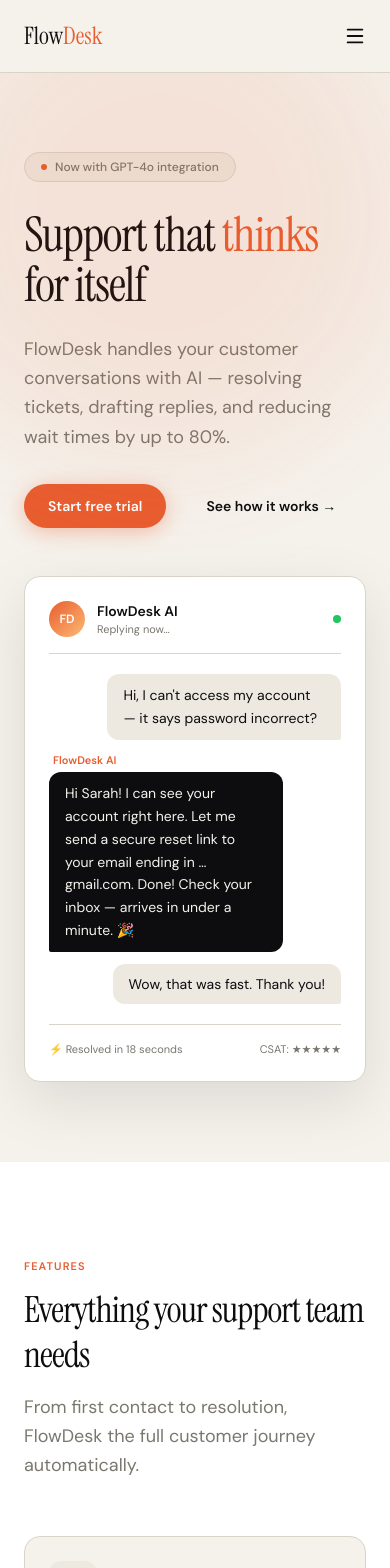
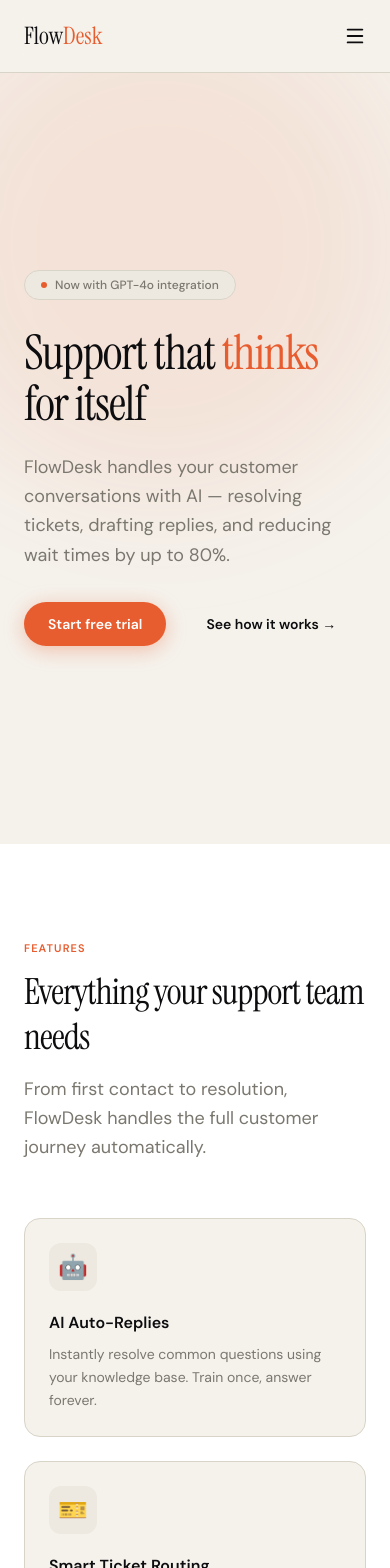
Before and after one commit to owinogabriel/flowdesk, a React (Vite) app: page / in a window 390 px wide. Shown: the top 1568 px of the page. Built offline with nearby package versions, Linux system fonts and the light colour scheme.

Commit message:
feat: initial FlowDesk site — full 4-page React/TS/Tailwind build.

```diff
--- a/src/App.tsx
+++ b/src/App.tsx
@@ -5,12 +5,14 @@
 import PricingPage from "./pages/PricingPage";
 import AboutPage from "./pages/AboutPage";
 import ContactPage from "./pages/ContactPage";
+import { useScrollToTop } from "./hooks/useScrollToTop";
 
 export default function App() {
+  useScrollToTop();
+
   return (
     <div className="min-h-screen flex flex-col">
       <Navbar />
-
       <main className="flex-1 pt-[72px]">
         <Routes>
           <Route path="/" element={<HomePage />} />
@@ -19,7 +21,6 @@
           <Route path="/contact" element={<ContactPage />} />
         </Routes>
       </main>
-
       <Footer />
     </div>
   );
--- a/src/components/sections/FeaturesSection.tsx
+++ b/src/components/sections/FeaturesSection.tsx
@@ -1,37 +1,70 @@
+import { useScrollAnimation } from "../../hooks/useScrollAnimation";
 import { FEATURES } from "../../data/siteData";
+import SectionHeader from "../ui/SectionHeader";
 import type { Feature } from "../../types";
-import SectionHeader from "../ui/SectionHeader";
 
-export default function FeatureSection() {
+// delay classes so cards cascade in one by one
+const DELAY_CLASSES = [
+  "animate-fade-up",
+  "animate-fade-up-delay-1",
+  "animate-fade-up-delay-2",
+  "animate-fade-up-delay-3",
+  "animate-fade-up-delay-1",
+  "animate-fade-up-delay-2",
+];
+
+function FeatureCard({
+  icon,
+  title,
+  description,
+  delayClass,
+  isVisible,
+}: Feature & { delayClass: string; isVisible: boolean }) {
+  return (
+    <div
+      className={`group p-6 border border-border rounded-2xl bg-paper hover:-translate-y-1.5 hover:shadow-[0_16px_40px_rgba(13,13,15,0.08)] transition-all duration-300 cursor-default ${delayClass} ${isVisible ? "is-visible" : ""}`}
+    >
+      <div className="w-12 h-12 bg-cream rounded-xl flex items-center justify-center text-2xl mb-5 group-hover:bg-accent/10 transition-colors">
+        {icon}
+      </div>
+      <h3 className="font-semibold text-base mb-2">{title}</h3>
+      <p className="text-muted text-sm leading-relaxed">{description}</p>
+    </div>
+  );
+}
+
+export default function FeaturesSection() {
+  const header = useScrollAnimation();
+  const grid = useScrollAnimation();
+
   return (
     <section className="bg-white py-24 px-6 lg:px-16">
       <div className="max-w-7xl mx-auto">
-        <SectionHeader
-          label="Features"
-          title="Everything your support team needs"
-          subtitle="From first contact to resolution, FlowDesk the full customer journey automatically."
-        />
+        <div
+          ref={header.ref}
+          className={`animate-fade-up ${header.isVisible ? "is-visible" : ""}`}
+        >
+          <SectionHeader
+            label="Features"
+            title="Everything your support team needs"
+            subtitle="From first contact to resolution, FlowDesk handles the full customer journey automatically."
+          />
+        </div>
 
-        <div className="grid grid-cols-1 sm:grid-cols-2 lg:grid-cols-3 gap-6 mt-14">
-          {FEATURES.map((feature) => (
-            <FeatureCard key={feature.title} {...feature} />
+        <div
+          ref={grid.ref}
+          className="grid grid-cols-1 sm:grid-cols-2 lg:grid-cols-3 gap-6 mt-14"
+        >
+          {FEATURES.map((feature, index) => (
+            <FeatureCard
+              key={feature.title}
+              {...feature}
+              delayClass={DELAY_CLASSES[index]}
+              isVisible={grid.isVisible}
+            />
           ))}
         </div>
       </div>
     </section>
   );
 }
-
-function FeatureCard({ icon, title, description }: Feature) {
-  return (
-    <div className="group p-6 border border-border rounded-2xl bg-paper hover:-translate-y-1.5 hover:shadow-[0_16px_40px_rgba(13,13,15,0.08)] transition-all duration-300 cursor-default">
-      {/* Icon box */}
-      <div className="w-12 h-12 bg-cream rounded-xl flex items-center justify-center text-2xl mb-5 group-hover:bg-accent/10 transition-colors">
-        {icon}
-      </div>
-
-      <h3 className="font-semibold text-base mb-2">{title}</h3>
-      <p className="text-muted text-sm leading-relaxed">{description}</p>
-    </div>
-  );
-}
--- a/src/components/sections/HeroSection.tsx
+++ b/src/components/sections/HeroSection.tsx
@@ -1,32 +1,31 @@
+import { useScrollAnimation } from "../../hooks/useScrollAnimation";
 import Button from "../ui/Button";
 
 export default function HeroSection() {
+  const left = useScrollAnimation({ threshold: 0.1 });
+  const right = useScrollAnimation({ threshold: 0.1 });
+
   return (
     <section className="min-h-[calc(100vh-72px)] grid grid-cols-1 lg:grid-cols-2 items-center gap-12 px-6 lg:px-16 py-20 max-w-7xl mx-auto relative overflow-hidden">
-      {/* Background glow — decorative circle behind the right column */}
       <div className="absolute top-[-10%] right-[-5%] w-[500px] h-[500px] rounded-full bg-accent/10 blur-3xl pointer-events-none" />
 
-      {/* ── LEFT: Copy ── */}
-      <div className="flex flex-col items-start">
-        {/* Pill badge */}
+      {/* Left — attach ref and visibility class */}
+      <div
+        ref={left.ref}
+        className={`flex flex-col items-start animate-fade-up ${left.isVisible ? "is-visible" : ""}`}
+      >
         <div className="inline-flex items-center gap-2 bg-cream border border-border rounded-full px-4 py-1.5 text-xs font-medium text-muted mb-7">
           <span className="w-1.5 h-1.5 rounded-full bg-accent" />
           Now with GPT-4o integration
         </div>
-
-        {/* Headline */}
         <h1 className="font-serif text-5xl md:text-6xl lg:text-[4.5rem] leading-[1.05] tracking-tight mb-6">
           Support that <em className="text-accent not-italic">thinks</em> for
           itself
         </h1>
-
-        {/* Subheadline */}
         <p className="text-muted text-lg max-w-md mb-8 leading-relaxed">
           FlowDesk handles your customer conversations with AI — resolving
           tickets, drafting replies, and reducing wait times by up to 80%.
         </p>
-
-        {/* CTAs */}
         <div className="flex items-center gap-4 flex-wrap">
           <Button to="/pricing" variant="primary">
             Start free trial
@@ -37,9 +36,11 @@
         </div>
       </div>
 
-      {/* ── RIGHT: Chat mockup ── */}
-      <div className="bg-white border border-border rounded-2xl p-6 shadow-[0_20px_60px_rgba(13,13,15,0.1)]">
-        {/* Chat header */}
+      {/* Right — slight delay so it follows the left column */}
+      <div
+        ref={right.ref}
+        className={`bg-white border hidden lg:block  border-border rounded-2xl p-6 shadow-[0_20px_60px_rgba(13,13,15,0.1)] animate-fade-up-delay-1 ${right.isVisible ? "is-visible" : ""}`}
+      >
         <div className="flex items-center gap-3 pb-4 border-b border-border mb-5">
           <div className="w-9 h-9 rounded-full bg-gradient-to-br from-accent to-orange-300 flex items-center justify-center text-white text-xs font-bold flex-shrink-0">
             FD
@@ -50,17 +51,12 @@
           </div>
           <div className="w-2 h-2 rounded-full bg-green-500 ml-auto" />
         </div>
-
-        {/* Messages */}
         <div className="space-y-3">
-          {/* User message — aligned right */}
           <div className="flex justify-end">
             <div className="max-w-[80%] bg-cream text-ink text-sm px-4 py-2.5 rounded-xl rounded-br-sm leading-relaxed">
               Hi, I can't access my account — it says password incorrect?
             </div>
           </div>
-
-          {/* AI message — aligned left */}
           <div className="flex flex-col items-start">
             <p className="text-[11px] font-semibold text-accent mb-1 ml-1">
               FlowDesk AI
@@ -71,16 +67,12 @@
               inbox — arrives in under a minute. 🎉
             </div>
           </div>
-
-          {/* User reply */}
           <div className="flex justify-end">
             <div className="max-w-[80%] bg-cream text-ink text-sm px-4 py-2.5 rounded-xl rounded-br-sm">
               Wow, that was fast. Thank you!
             </div>
           </div>
         </div>
-
-        {/* Footer stat */}
         <div className="flex items-center mt-5 pt-4 border-t border-border text-[11px] text-muted">
           <span>⚡ Resolved in 18 seconds</span>
           <span className="ml-auto">CSAT: ★★★★★</span>
--- a/src/components/sections/HowItWorksSection.tsx
+++ b/src/components/sections/HowItWorksSection.tsx
@@ -1,30 +1,44 @@
+import { useScrollAnimation } from "../../hooks/useScrollAnimation";
 import { STEPS } from "../../data/siteData";
 import SectionHeader from "../ui/SectionHeader";
 
+const DELAY_CLASSES = [
+  "animate-fade-up",
+  "animate-fade-up-delay-1",
+  "animate-fade-up-delay-2",
+];
+
 export default function HowItWorksSection() {
+  const header = useScrollAnimation();
+  const steps = useScrollAnimation();
+
   return (
     <section className="bg-paper py-24 px-6 lg:px-16">
       <div className="max-w-7xl mx-auto">
-        <SectionHeader
-          label="How it works"
-          title="Up and running in minutes"
-          subtitle="No engineering required. Connect your channels and let FlowDesk handle the rest."
-        />
+        <div
+          ref={header.ref}
+          className={`animate-fade-up ${header.isVisible ? "is-visible" : ""}`}
+        >
+          <SectionHeader
+            label="How it works"
+            title="Up and running in minutes"
+            subtitle="No engineering required. Connect your channels and let FlowDesk handle the rest."
+          />
+        </div>
 
-        <div className="grid grid-cols-1 md:grid-cols-3 gap-10 mt-14 relative">
-          {/* Dashed line connecting the three steps — hidden on mobile */}
+        <div
+          ref={steps.ref}
+          className="grid grid-cols-1 md:grid-cols-3 gap-10 mt-14 relative"
+        >
           <div className="hidden md:block absolute top-[26px] left-[22%] right-[22%] h-px border-t-2 border-dashed border-border" />
-
-          {STEPS.map((step) => (
+          {STEPS.map((step, index) => (
             <div
               key={step.number}
-              className="flex flex-col items-center text-center"
+              className={`flex flex-col items-center text-center ${DELAY_CLASSES[index]} ${steps.isVisible ? "is-visible" : ""}`}
             >
-              {/* Step number circle */}
               <div className="relative z-10 w-14 h-14 rounded-full bg-ink text-paper flex items-center justify-center font-serif text-xl italic mb-6 shadow-[0_0_0_6px_theme(colors.paper)]">
                 {step.number}
               </div>
-
               <h3 className="font-semibold text-base mb-2">{step.title}</h3>
               <p className="text-muted text-sm leading-relaxed max-w-[220px]">
                 {step.description}
--- a/src/components/sections/TestimonialsSection.tsx
+++ b/src/components/sections/TestimonialsSection.tsx
@@ -1,11 +1,28 @@
+import { useScrollAnimation } from "../../hooks/useScrollAnimation";
 import { TESTIMONIALS } from "../../data/siteData";
 import SectionHeader from "../ui/SectionHeader";
 import type { Testimonial } from "../../types";
 
-function TestimonialCard({ quote, name, role, initials, color }: Testimonial) {
+const DELAY_CLASSES = [
+  "animate-fade-up",
+  "animate-fade-up-delay-1",
+  "animate-fade-up-delay-2",
+  "animate-fade-up-delay-3",
+];
+
+function TestimonialCard({
+  quote,
+  name,
+  role,
+  initials,
+  color,
+  delayClass,
+  isVisible,
+}: Testimonial & { delayClass: string; isVisible: boolean }) {
   return (
-    <div className="bg-white border border-border rounded-2xl p-7 flex flex-col gap-5">
-      {/* Stars */}
+    <div
+      className={`bg-white border border-border rounded-2xl p-7 flex flex-col gap-5 ${delayClass} ${isVisible ? "is-visible" : ""}`}
+    >
       <div className="flex gap-0.5">
         {Array.from({ length: 5 }).map((_, i) => (
           <span key={i} className="text-accent text-sm">
@@ -13,13 +30,9 @@
           </span>
         ))}
       </div>
-
-      {/* Quote */}
       <p className="font-serif text-lg leading-relaxed italic text-ink flex-1">
         "{quote}"
       </p>
-
-      {/* Author */}
       <div className="flex items-center gap-3 pt-4 border-t border-border">
         <div
           className="w-10 h-10 rounded-full flex items-center justify-center text-white text-sm font-bold flex-shrink-0"
@@ -37,14 +50,30 @@
 }
 
 export default function TestimonialsSection() {
+  const header = useScrollAnimation();
+  const cards = useScrollAnimation();
+
   return (
     <section className="bg-cream py-24 px-6 lg:px-16">
       <div className="max-w-7xl mx-auto">
-        <SectionHeader label="Testimonials" title="Loved by support teams" />
+        <div
+          ref={header.ref}
+          className={`animate-fade-up ${header.isVisible ? "is-visible" : ""}`}
+        >
+          <SectionHeader label="Testimonials" title="Loved by support teams" />
+        </div>
 
-        <div className="grid grid-cols-1 md:grid-cols-2 gap-6 mt-14">
-          {TESTIMONIALS.map((t) => (
-            <TestimonialCard key={t.name} {...t} />
+        <div
+          ref={cards.ref}
+          className="grid grid-cols-1 md:grid-cols-2 gap-6 mt-14"
+        >
+          {TESTIMONIALS.map((t, index) => (
+            <TestimonialCard
+              key={t.name}
+              {...t}
+              delayClass={DELAY_CLASSES[index]}
+              isVisible={cards.isVisible}
+            />
           ))}
         </div>
       </div>
--- a/src/index.css
+++ b/src/index.css
@@ -54,3 +54,14 @@
     transform: translateY(0);
   }
 }
+
+@layer utilities {
+  .page-fade {
+    animation: pageFadeIn 0.35s ease both;
+  }
+
+  @keyframes pageFadeIn {
+    from { opacity: 0; transform: translateY(10px); }
+    to   { opacity: 1; transform: translateY(0); }
+  }
+}
--- a/src/pages/AboutPage.tsx
+++ b/src/pages/AboutPage.tsx
@@ -54,7 +54,8 @@
 
 export default function AboutPage() {
   return (
-    <>
+    <div className="page-fade">
+
       {/* HERO */}
       <section className="py-24 px-6 lg:px-16">
         <div className="max-w-7xl mx-auto grid grid-cols-1 lg:grid-cols-2 gap-16 items-center">
@@ -159,7 +160,7 @@
           </p>
         </div>
       </section>
-    </>
+    </div>
   );
 }
 
--- a/src/pages/ContactPage.tsx
+++ b/src/pages/ContactPage.tsx
@@ -104,7 +104,7 @@
     setSubmitted(false); // Go back to the form view
   }
   return (
-    <section className="py-24 px-6 lg:px-16">
+    <section className="page-fade py-24 px-6 lg:px-16">
       <div className="max-w-6xl mx-auto grid grid-cols-1 lg:grid-cols-2 gap-16 items-start">
         <div>
           <SectionHeader
--- a/src/pages/HomePage.tsx
+++ b/src/pages/HomePage.tsx
@@ -6,12 +6,12 @@
 
 export default function HomePage() {
   return (
-    <>
+    <div className="page-fade ">
       <HeroSection />
       <FeatureSection />
       <HowItWorksSection />
       <TestimonialsSection />
       <CtaBanner />
-    </>
+    </div>
   );
 }
--- a/src/pages/PricingPage.tsx
+++ b/src/pages/PricingPage.tsx
@@ -6,7 +6,7 @@
 
 export default function PricingPage() {
   return (
-    <section className="py-24 px-6 lg:px-16">
+    <section className="page-fade py-24 px-6 lg:px-16">
       <div className="max-w-6xl mx-auto">
         <div className="text-center mb-16">
           <SectionHeader
```
Also changed, not shown: src/components/layout/Navbar.tsx (+30 -21 lines), src/hooks/useScrollToTop.ts (added, +10 -0 lines).
